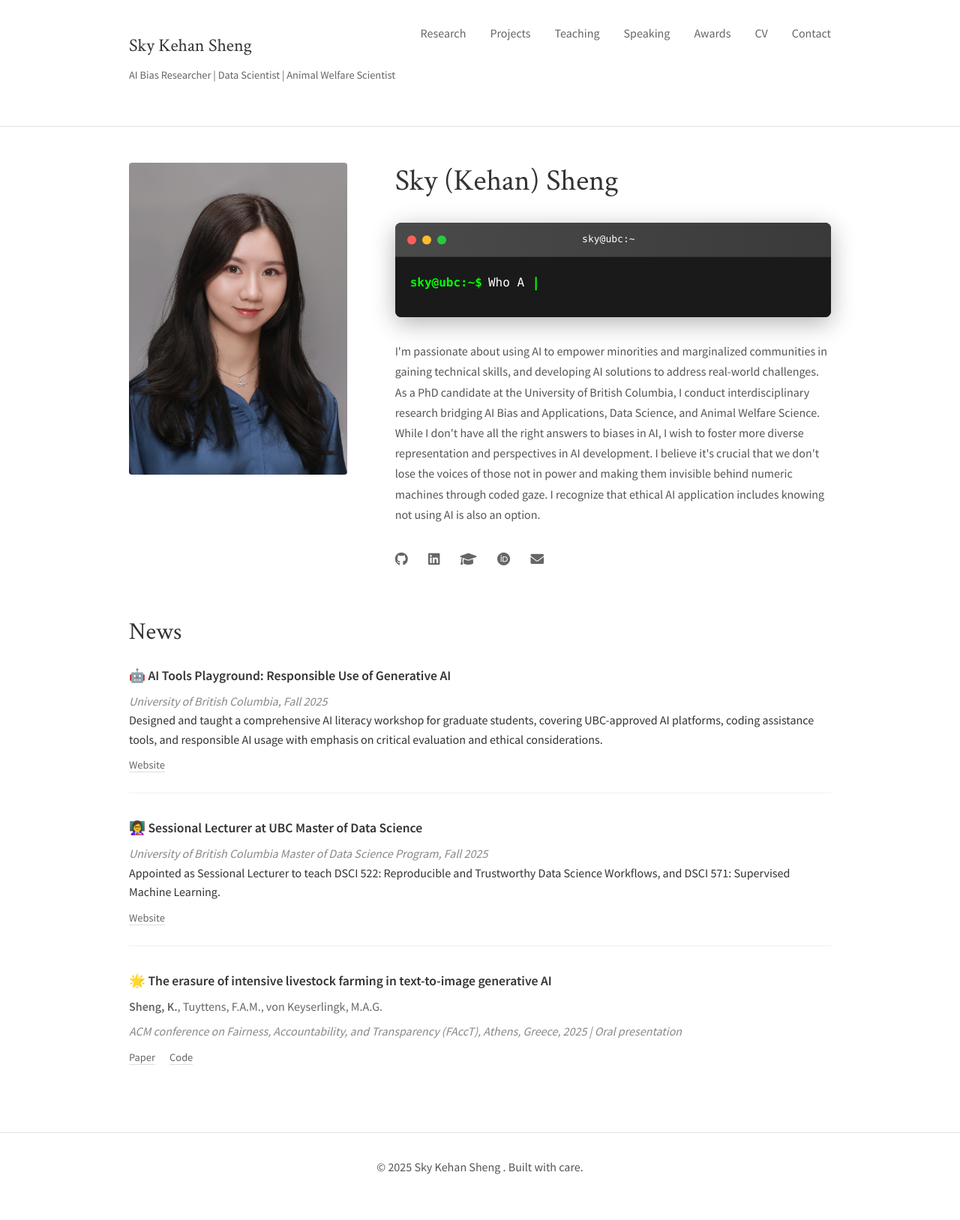
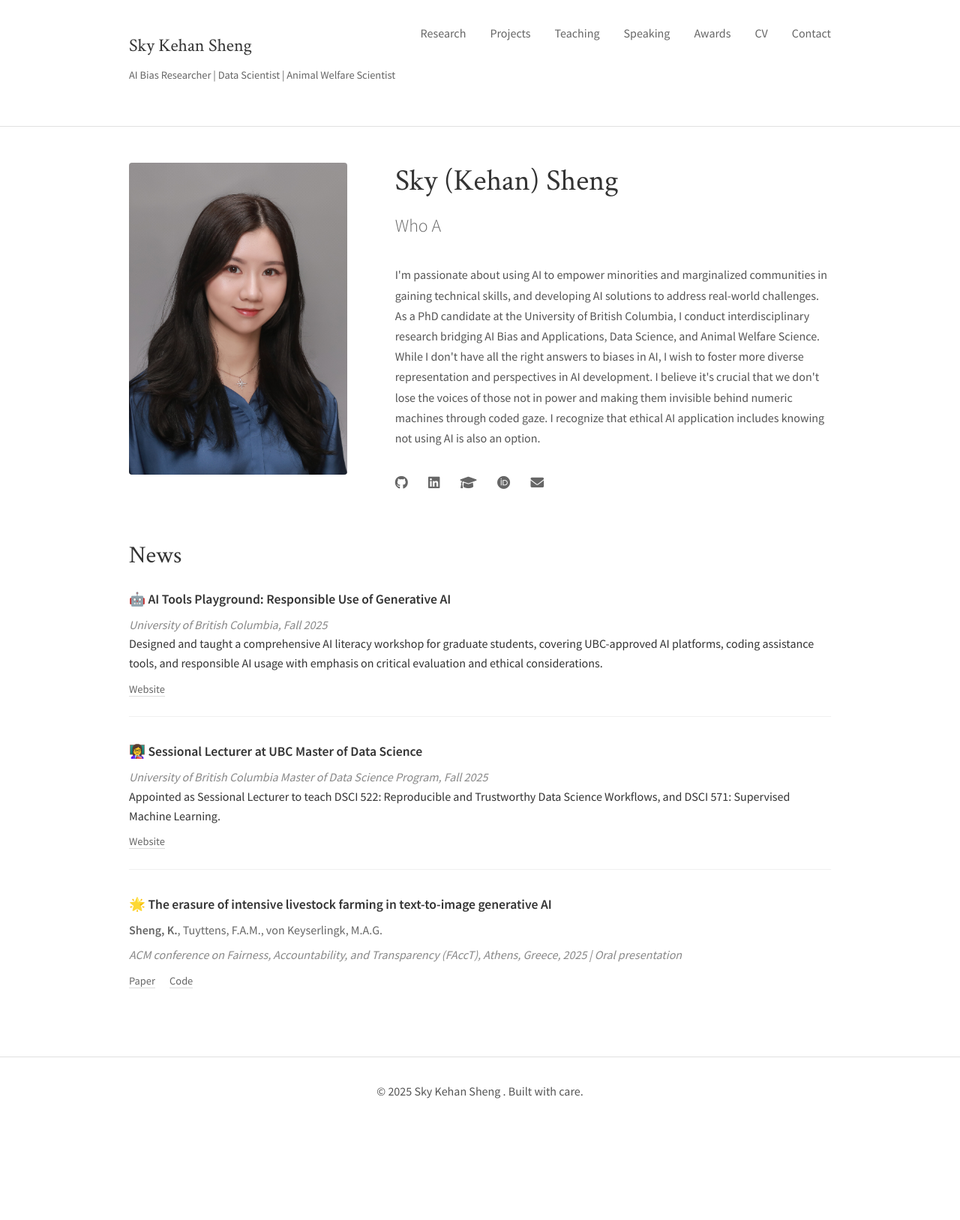
Before and after one commit to skysheng7/skysheng7.github.io, a Jekyll site: the page built from index.html, in a window 1280 px wide. Shown: the whole page at 75% size. Built offline with Jekyll 4.4.1, drawn with Linux system fonts in a browser that asks for light colours; after the commit the page ends 1525 px from its top, so only the background shows below that.

Commit message:
update cursor

```diff
--- a/assets/css/main.css
+++ b/assets/css/main.css
@@ -506,140 +506,58 @@ a:hover {
     }
 }
 
-/* Terminal Animation Styles */
-.terminal-container {
-    background-color: #1a1a1a;
-    border-radius: 8px;
-    margin: 2rem 0;
-    box-shadow: 0 8px 32px rgba(0, 0, 0, 0.3);
-    overflow: hidden;
-    font-family: 'Monaco', 'Menlo', 'Ubuntu Mono', monospace;
-    max-width: 700px;
+/* Clean Typewriter Animation Styles */
+.typewriter-container {
+    margin: 1rem 0 2rem 0;
+    min-height: 2.5rem;
+    display: flex;
+    align-items: center;
+    gap: 2px;
 }
 
-.terminal-header {
-    background: linear-gradient(90deg, #4a4a4a 0%, #3a3a3a 100%);
-    padding: 12px 16px;
-    display: flex;
-    align-items: center;
-    justify-content: space-between;
-    border-bottom: 1px solid #333;
-}
-
-.terminal-controls {
-    display: flex;
-    gap: 8px;
-}
-
-.terminal-control {
-    width: 12px;
-    height: 12px;
-    border-radius: 50%;
-    cursor: pointer;
-}
-
-.terminal-control.close {
-    background-color: #ff5f57;
-}
-
-.terminal-control.minimize {
-    background-color: #ffbd2e;
-}
-
-.terminal-control.maximize {
-    background-color: #28ca42;
-}
-
-.terminal-title {
-    color: #ffffff;
-    font-size: 13px;
-    font-weight: 500;
-    text-align: center;
-    flex-grow: 1;
-    margin-left: -64px; /* Offset the controls width */
-}
-
-.terminal-body {
-    padding: 20px;
-    background-color: #1a1a1a;
-    min-height: 80px;
-}
-
-.terminal-line {
-    color: #00ff00;
-    font-size: 16px;
-    line-height: 1.5;
-    display: flex;
-    align-items: center;
-    gap: 8px;
-}
-
-.terminal-prompt {
-    color: #00ff00;
-    font-weight: 600;
-    white-space: nowrap;
-}
-
-.terminal-command {
-    color: #ffffff;
+.typewriter-text {
+    font-size: 1.5rem;
+    font-weight: 300;
+    color: #666;
+    font-family: 'Source Sans Pro', -apple-system, BlinkMacSystemFont, 'Segoe UI', Roboto, sans-serif;
     min-height: 1.5em;
     display: inline-block;
 }
 
-.terminal-cursor {
-    color: #00ff00;
-    font-weight: bold;
-    animation: terminal-blink 1.06s infinite;
-    font-size: 18px;
-    margin-left: 2px;
+.typewriter-cursor {
+    font-size: 1.5rem;
+    font-weight: 300;
+    color: #666;
+    animation: typewriter-blink 1.2s infinite;
+    margin-left: 1px;
 }
 
-@keyframes terminal-blink {
+@keyframes typewriter-blink {
     0%, 50% { opacity: 1; }
     51%, 100% { opacity: 0; }
 }
 
-/* Responsive terminal */
+/* Responsive typewriter */
 @media (max-width: 768px) {
-    .terminal-container {
-        margin: 1.5rem 0;
-        max-width: 100%;
-    }
-
-    .terminal-body {
-        padding: 15px;
-    }
-
-    .terminal-line {
-        font-size: 14px;
+    .typewriter-container {
+        margin: 0.5rem 0 1.5rem 0;
+        min-height: 2rem;
         flex-wrap: wrap;
     }
 
-    .terminal-prompt {
-        font-size: 13px;
+    .typewriter-text,
+    .typewriter-cursor {
+        font-size: 1.25rem;
     }
 }
 
 @media (max-width: 480px) {
-    .terminal-header {
-        padding: 10px 12px;
+    .typewriter-text,
+    .typewriter-cursor {
+        font-size: 1.1rem;
     }
 
-    .terminal-title {
-        font-size: 12px;
-        margin-left: -50px;
-    }
-
-    .terminal-control {
-        width: 10px;
-        height: 10px;
-    }
-
-    .terminal-body {
-        padding: 12px;
-    }
-
-    .terminal-line {
-        font-size: 13px;
+    .typewriter-container {
+        min-height: 1.5rem;
     }
 }
--- a/index.html
+++ b/index.html
@@ -12,23 +12,10 @@ description: "Sky Sheng - PhD Candidate at UBC specializing in AI bias and Appli
     <div class="hero-content">
         <h1>Sky (Kehan) Sheng</h1>
 
-        <!-- Terminal-style typewriter animation -->
-        <div class="terminal-container">
-            <div class="terminal-header">
-                <div class="terminal-controls">
-                    <span class="terminal-control close"></span>
-                    <span class="terminal-control minimize"></span>
-                    <span class="terminal-control maximize"></span>
-                </div>
-                <div class="terminal-title">sky@ubc:~</div>
-            </div>
-            <div class="terminal-body">
-                <div class="terminal-line">
-                    <span class="terminal-prompt">sky@ubc:~$</span>
-                    <span class="terminal-command" id="typewriter"></span>
-                    <span class="terminal-cursor" id="cursor">|</span>
-                </div>
-            </div>
+        <!-- Clean typewriter animation -->
+        <div class="typewriter-container">
+            <span class="typewriter-text" id="typewriter"></span>
+            <span class="typewriter-cursor" id="cursor">|</span>
         </div>
 
         <div class="hero-description">
```
